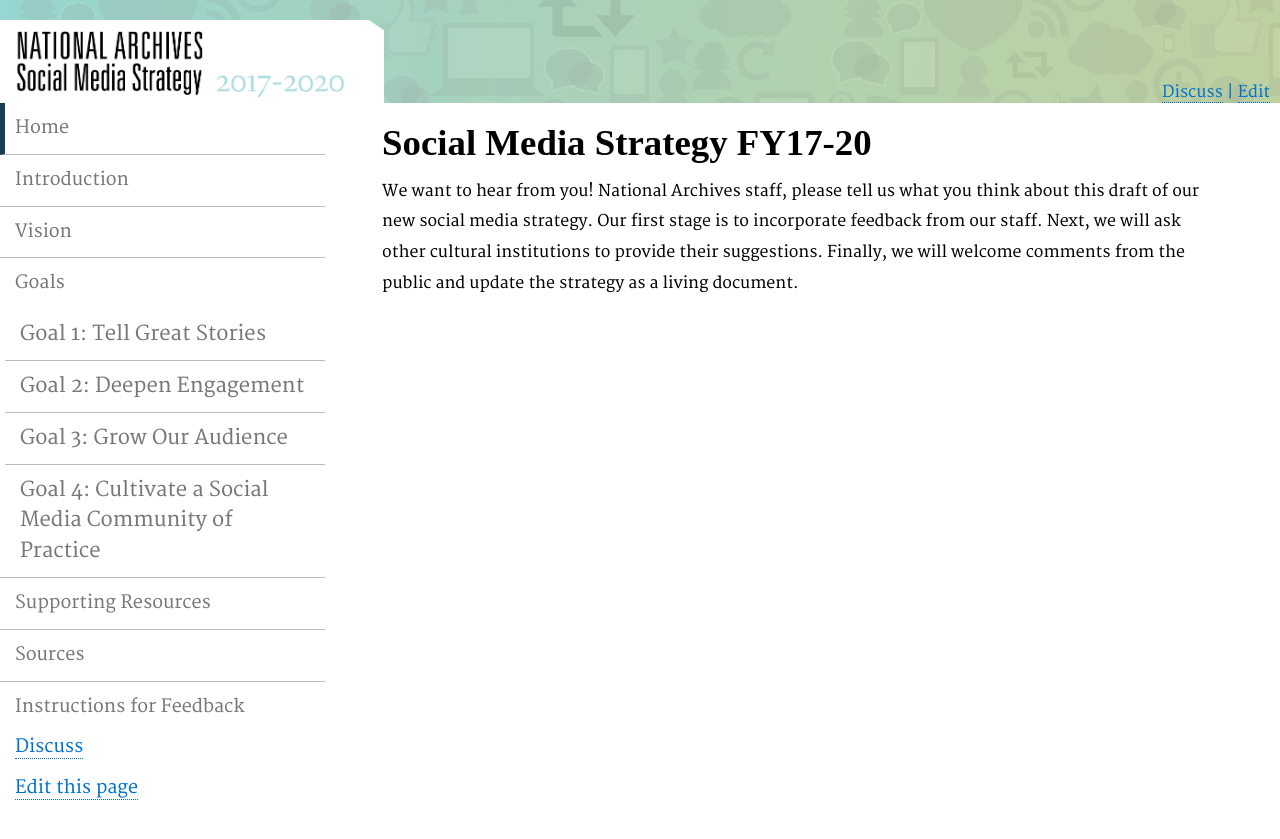
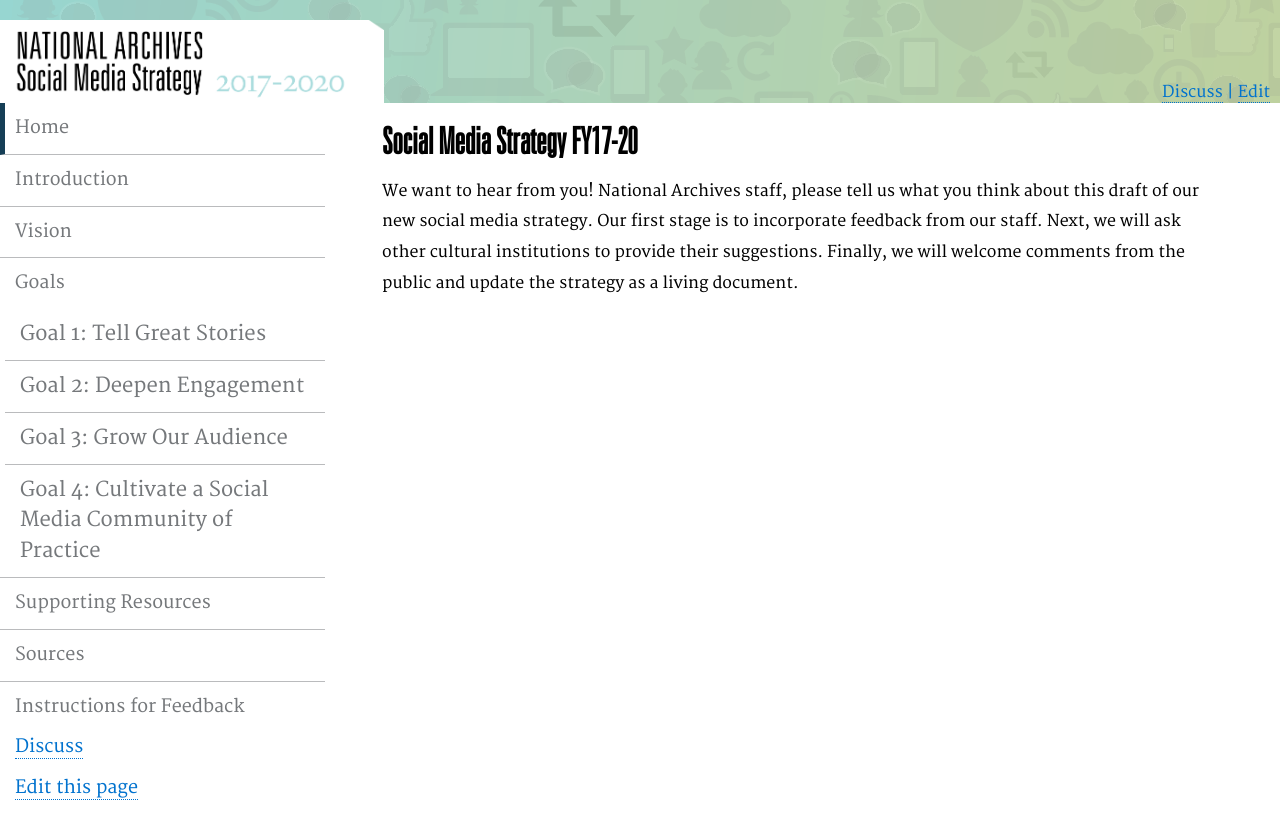
Before and after one commit to usnationalarchives/social-media-strategy, a Jekyll site: the page built from pages/index.md, in a window 1280 px wide. Shown: the top 839 px of the page. Built offline with Jekyll 4.4.1, drawn with Linux system fonts in a browser that asks for light colours.

Commit message:
Added font css

```diff
--- a/_layouts/default.html
+++ b/_layouts/default.html
@@ -8,6 +8,7 @@
   <link rel="stylesheet" href="//maxcdn.bootstrapcdn.com/bootstrap/3.3.6/css/bootstrap.min.css">
   <link rel="stylesheet" href="{{ site.baseurl }}/assets/css/normalize.css">
   <link href="{{ site.baseurl }}/assets/css/google-fonts.css" rel="stylesheet" type="text/css">
+  <link rel="stylesheet" href="{{ site.baseurl }}/assets/css/fonts.css">
   <link rel="stylesheet" href="{{ site.baseurl }}/assets/css/styles.css?{{ site.time | date: "%Y%m%j%H%M%S" }}">
   <link rel="stylesheet" href="{{ site.baseurl }}/assets/css/syntax.css">
   <link rel="stylesheet" href="{{ site.baseurl }}/assets/css/nara.css">
```
